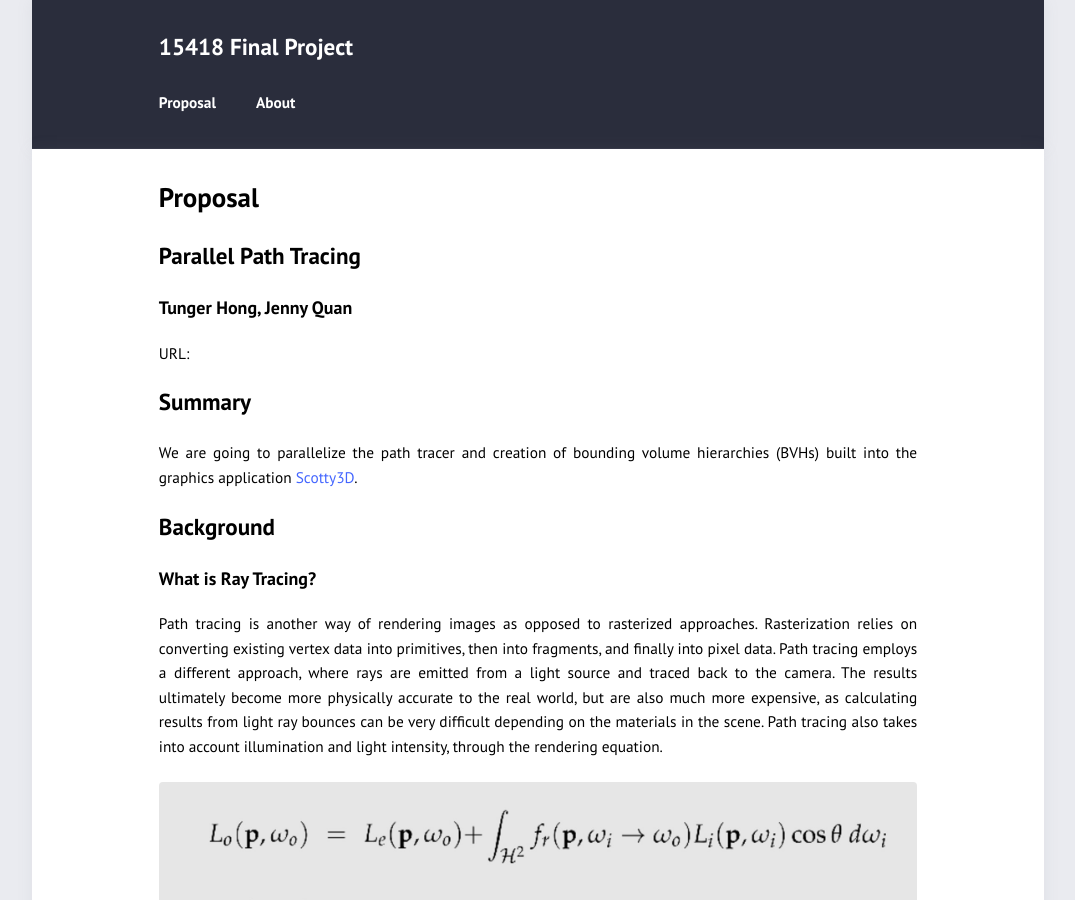
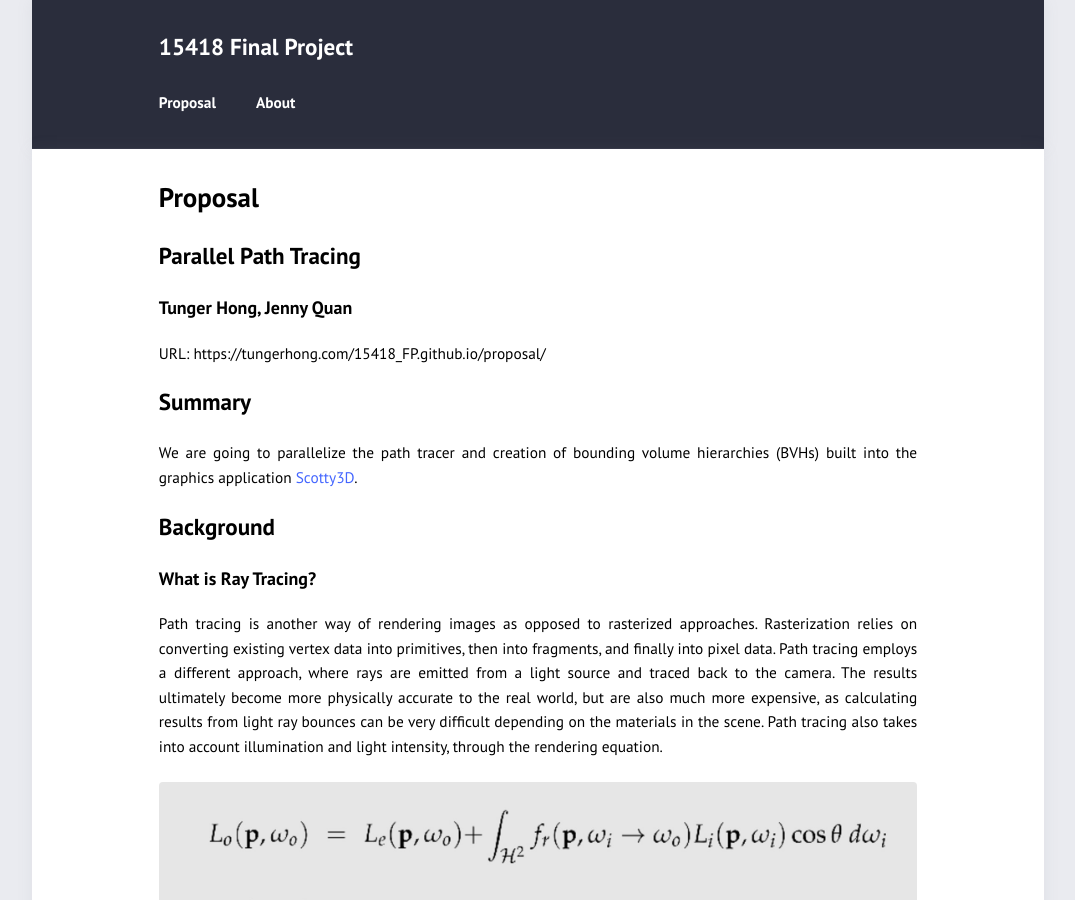
Before and after one commit to tongponghong/15418_FP.github.io, a Jekyll site: the page built from _pages/proposal.md, in a window 1280 px wide and 900 px high. Shown: the whole window, without its empty margins (102-1177 px from the left). Built offline with Jekyll 4.4.1, drawn with Linux system fonts in a browser that asks for light colours; part of the change alters nothing that is shown.

Commit message:
Fixed link

```diff
--- a/_pages/proposal.md
+++ b/_pages/proposal.md
@@ -6,7 +6,7 @@ permalink: /proposal/
 # Parallel Path Tracing
 ### Tunger Hong, Jenny Quan
 
-URL:
+URL: https://tungerhong.com/15418_FP.github.io/proposal/
 
 ## Summary
 We are going to parallelize the path tracer and creation of bounding volume hierarchies (BVHs) built into the graphics application [Scotty3D](https://github.com/CMU-Graphics/Scotty3D).
```
